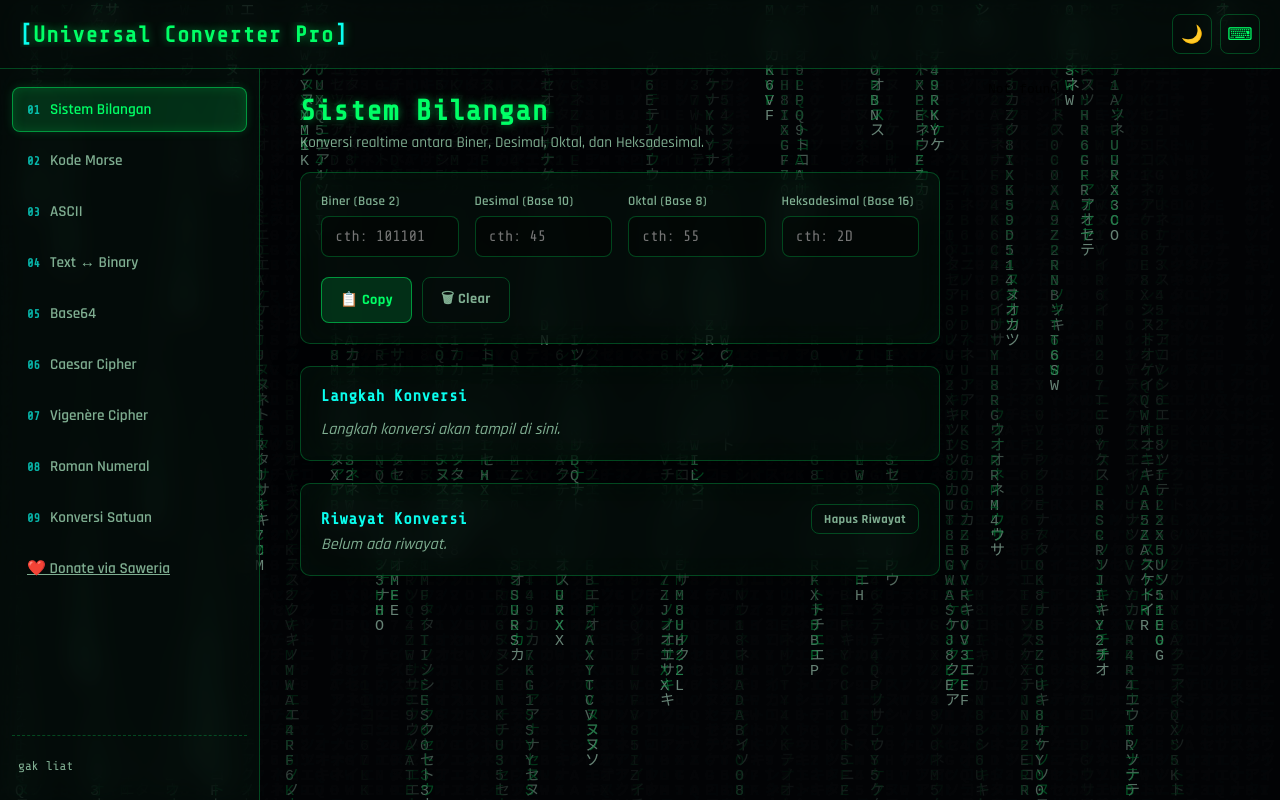
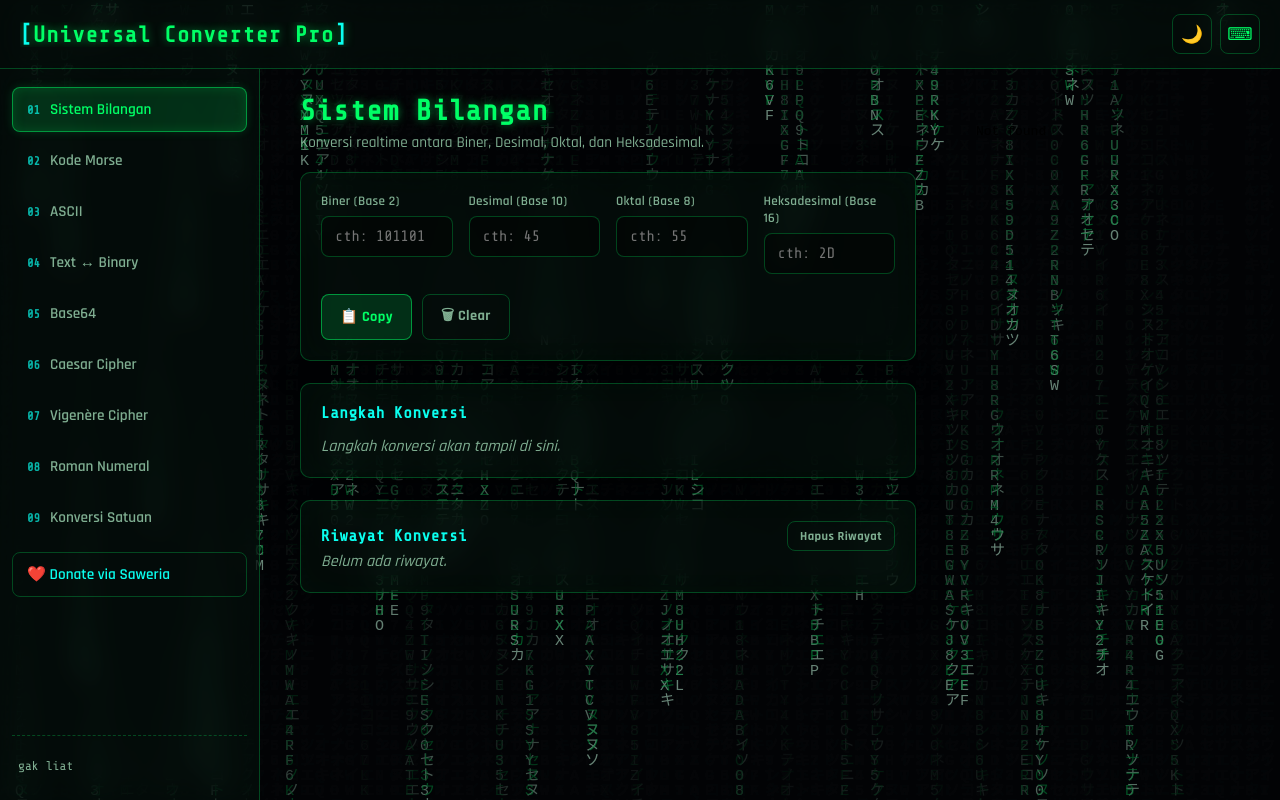
Before and after one commit to myzaxtic/Universal-Converter, a plain HTML site: page index.html in a window 1280 px wide. Drawn offline with nearby package versions, Linux system fonts and the light colour scheme.

Commit message:
Update style.css

```diff
--- a/style.css
+++ b/style.css
@@ -638,6 +638,31 @@
   font-size: 0.8rem;
 }
 
+/* ============ Ad Container & Donate Link ============ */
+.ad-container{
+  display: flex;
+  justify-content: center;
+  margin: 30px 0 10px;
+  padding: 12px;
+  min-height: 250px;
+}
+
+.donate-link{
+  display: flex;
+  align-items: center;
+  gap: 10px;
+  margin-top: 6px;
+  color: var(--neon-2) !important;
+  border: 1px solid var(--glass-border);
+  text-decoration: none;
+}
+.donate-link:hover{
+  color: var(--text) !important;
+  background: var(--neon-dim);
+  border-color: var(--neon-soft);
+  padding-left: 18px;
+}
+
 /* ============ Responsive Sidebar (Mobile) ============ */
 @media (max-width: 860px){
   .sidebar{
```
